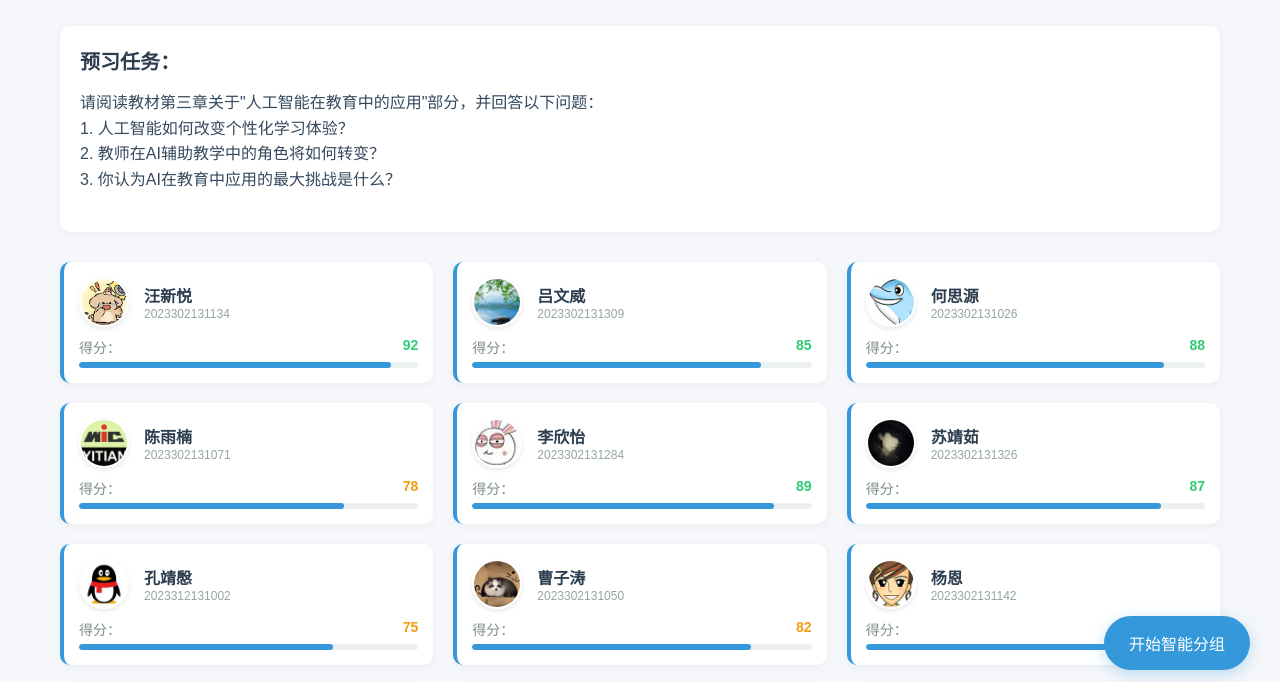
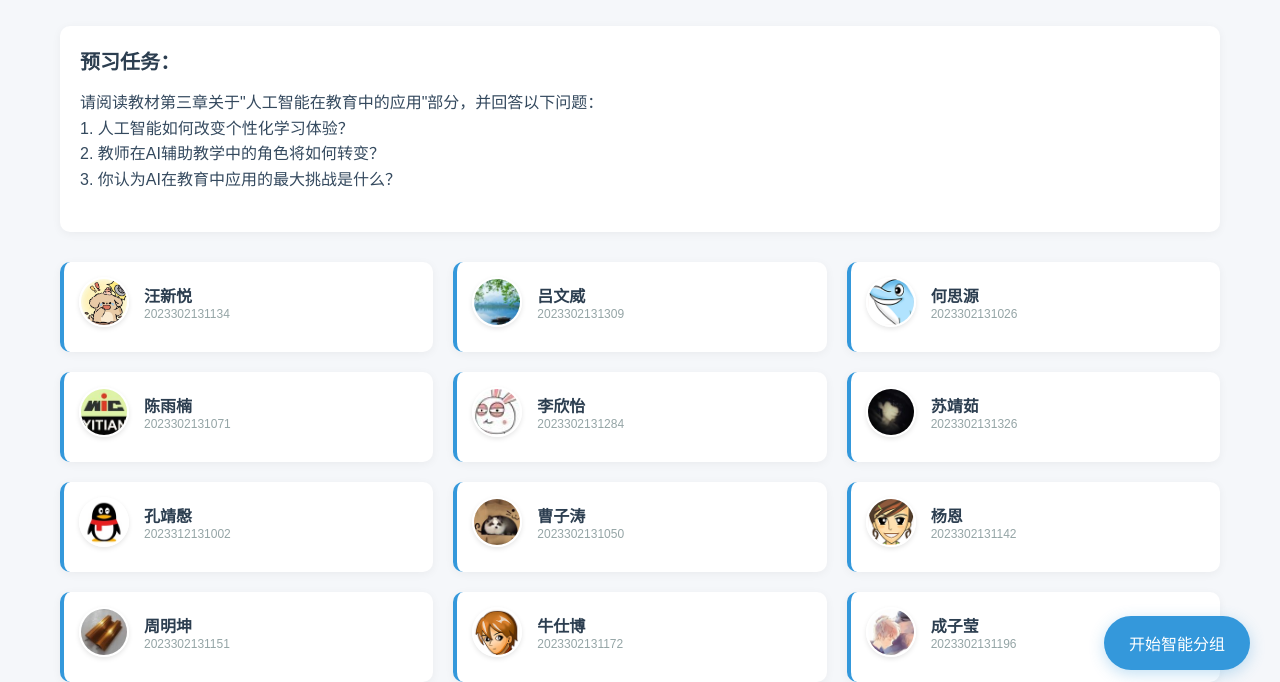
Before and after one commit to flyaway-hhy/page2, a plain HTML site: page index.html in a window 1280 px wide. Shown: the part 100-782 px from the top of the page. Drawn offline with Linux system fonts and the light colour scheme.

Commit message:
Update index.html

```diff
--- a/index.html
+++ b/index.html
@@ -663,15 +663,7 @@
                             <div class="student-id">${student.id}</div>
                         </div>
                     </div>
-                    <div class="answer-status">
-                        <div class="answer-item">
-                            <span class="answer-label">得分：</span>
-                            <span class="answer-value ${scoreClass}">${student.score}</span>
-                        </div>
-                        <div class="progress-bar">
-                            <div class="progress-fill" style="width: ${student.score}%"></div>
-                        </div>
-                    </div>
+
                 `;
 
                 studentsContainer.appendChild(card);
```
